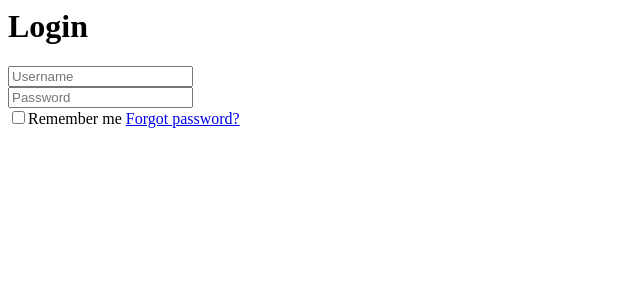
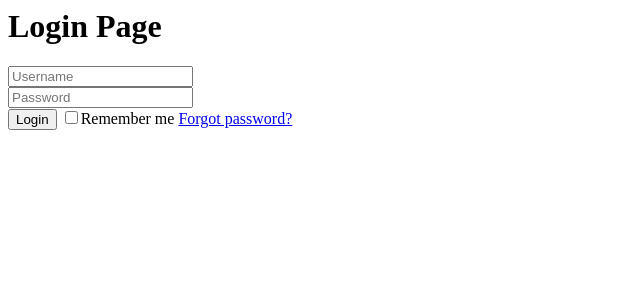
Before and after one commit to skiran336/CBIC-Judges-Side, a Django app: template templates/authentication/index.html in a window 1280 px wide. Shown: the top 300 px of the page, without its empty margins (0-640 px from the left). Run offline with Django 5.2, Linux system fonts and the light colour scheme; the template is opened without the code that fills it, so the values that code supplies are empty.

Commit message:
Added Login Button

```diff
--- a/templates/authentication/index.html
+++ b/templates/authentication/index.html
@@ -2,7 +2,7 @@
 <html>
             <div className = 'wrapper' >
                 <form action="">
-                    <h1>Login</h1>
+                    <h1>Login Page</h1>
                     <div className = "input-box">
                         <input type = "text" placeholder= "Username" required />
                     </div>
@@ -10,6 +10,7 @@
                         <input type = "password" placeholder = 'Password' required />
                     </div>
                     <div className= "remember-forgot">
+                        <button type = "submit">Login</button>
                         <label><input type="checkbox"/>Remember me</label>
                         <a href="#">Forgot password?</a>
                     </div>
```
